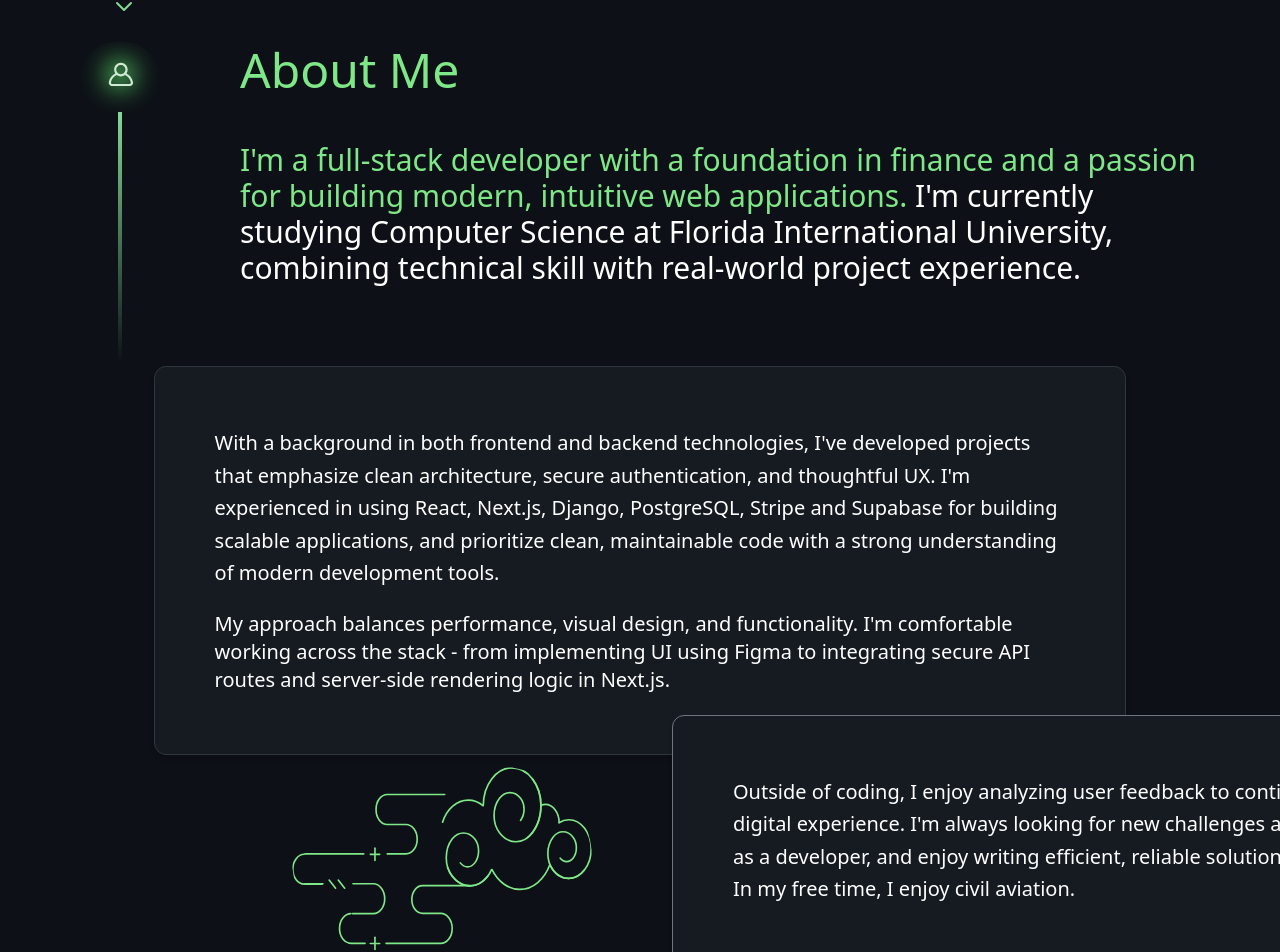
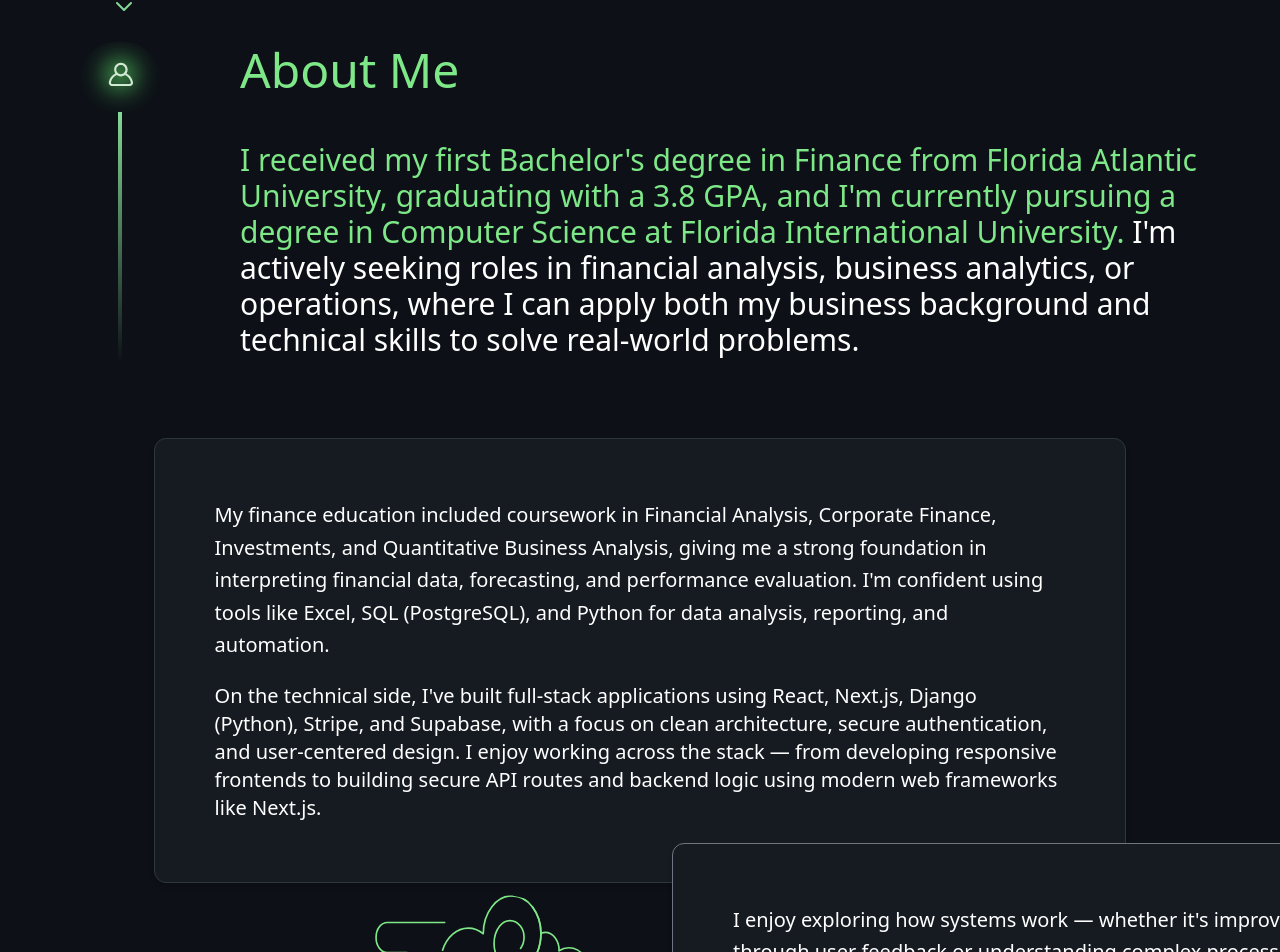
Before and after one commit to TBud15/portfolio-website, a Next.js app: page / in a window 1280 px wide. Shown: the part 798-1750 px from the top of the page. Built offline with nearby package versions, Linux system fonts and the light colour scheme.

Commit message:
text changes

```diff
--- a/src/components/AboutMe.jsx
+++ b/src/components/AboutMe.jsx
@@ -25,12 +25,14 @@
           </h1>
           <p className="text-3xl w-240 mt-12">
             <span className="text-[#7EE787]">
-              I'm a full-stack developer with a foundation in finance and a
-              passion for building modern, intuitive web applications.
+              I received my first Bachelor's degree in Finance from Florida
+              Atlantic University, graduating with a 3.8 GPA, and I'm currently
+              pursuing a degree in Computer Science at Florida International
+              University.
             </span>{" "}
-            I'm currently studying Computer Science at Florida International
-            University, combining technical skill with real-world project
-            experience.
+            I'm actively seeking roles in financial analysis, business
+            analytics, or operations, where I can apply both my business
+            background and technical skills to solve real-world problems.
           </p>
         </div>
       </div>
@@ -40,12 +42,14 @@
         <h1 className="text-[#7EE787] text-4xl">About Me</h1>
         <p className="text-xl leading-relaxed">
           <span className="text-[#7EE787]">
-            I'm a full-stack developer with a foundation in finance and a
-            passion for building modern, intuitive web applications.
+            I received my first Bachelor's degree in Finance from Florida
+            Atlantic University, graduating with a 3.8 GPA, and I'm currently
+            pursuing a degree in Computer Science at Florida International
+            University.
           </span>{" "}
-          I'm currently studying Computer Science at Florida International
-          University, combining technical skill with real-world project
-          experience.
+          I'm actively seeking roles in financial analysis, business analytics,
+          or operations, where I can apply both my business background and
+          technical skills to solve real-world problems.
         </p>
       </div>
 
@@ -54,18 +58,20 @@
         {/* top container - shared layout */}
         <div className="w-full lg:w-[80%] mx-auto bg-[#161B22] text-white p-6 lg:p-15 rounded-xl shadow-md z-10 relative text-start border border-[#30363D]">
           <p className="leading-relaxed text-xl">
-            With a background in both frontend and backend technologies, I've
-            developed projects that emphasize clean architecture, secure
-            authentication, and thoughtful UX. I'm experienced in using React,
-            Next.js, Django, PostgreSQL, Stripe and Supabase for building
-            scalable applications, and prioritize clean, maintainable code with
-            a strong understanding of modern development tools.
+            My finance education included coursework in Financial Analysis,
+            Corporate Finance, Investments, and Quantitative Business Analysis,
+            giving me a strong foundation in interpreting financial data,
+            forecasting, and performance evaluation. I'm confident using tools
+            like Excel, SQL (PostgreSQL), and Python for data analysis,
+            reporting, and automation.
           </p>
           <p className="mt-5 text-xl">
-            My approach balances performance, visual design, and functionality.
-            I'm comfortable working across the stack - from implementing UI
-            using Figma to integrating secure API routes and server-side
-            rendering logic in Next.js.
+            On the technical side, I've built full-stack applications using
+            React, Next.js, Django (Python), Stripe, and Supabase, with a focus
+            on clean architecture, secure authentication, and user-centered
+            design. I enjoy working across the stack — from developing
+            responsive frontends to building secure API routes and backend logic
+            using modern web frameworks like Next.js.
           </p>
         </div>
 
@@ -86,11 +92,12 @@
             {/* bottom overlapping container */}
             <div className="bg-[#161B22] text-white p-6 lg:p-15 rounded-xl shadow-md text-start border border-[#6E7681] mt-15 lg:mt-0">
               <p className="leading-relaxed text-xl">
-                Outside of coding, I enjoy analyzing user feedback to
-                continuously improve the digital experience. I'm always looking
-                for new challenges and opportunities to grow as a developer, and
-                enjoy writing efficient, reliable solutions for real-world
-                problems. In my free time, I enjoy civil aviation.
+                I enjoy exploring how systems work — whether it's improving
+                digital experiences through user feedback or understanding
+                complex processes in fields like civil aviation, which I follow
+                closely in my free time. I'm always looking for opportunities to
+                grow, take on new challenges, and contribute to meaningful,
+                data-informed work.
               </p>
             </div>
           </div>
--- a/src/components/Contact.jsx
+++ b/src/components/Contact.jsx
@@ -24,9 +24,9 @@
           <h1 className="text-[#939AFF] text-5xl mt-43">Contact</h1>
           <p className="text-3xl w-240 mt-12">
             <span className="text-[#939AFF]">Want to get in touch? </span>
-            Feel free to reach out regarding collaboration, internship
-            opportunities, or tech projects. I'm always open to connecting with
-            others who share a passion for development.
+            Feel free to reach out regarding collaboration, opportunities, or
+            tech projects. I'm always open to connecting with others who share a
+            passion for finance or development.
           </p>
 
           {/* contact info */}
--- a/src/components/Hero.jsx
+++ b/src/components/Hero.jsx
@@ -65,7 +65,7 @@
           </h2>
           <div className="flex flex-wrap justify-center lg:justify-start items-center gap-3 lg:gap-5">
             <p className="text-lg lg:text-4xl text-gray-500">
-              Aspiring Software Engineer
+              Finance graduate & Computer Science student
             </p>
 
             {/* LinkedIn */}
--- a/src/components/SkillsOverview.jsx
+++ b/src/components/SkillsOverview.jsx
@@ -4,6 +4,22 @@
       {/* desktop layout */}
       <div className="hidden lg:block mx-auto bg-[#161B22] text-white p-15 rounded-xl shadow-md z-10 border border-[#30363D] text-xl ml-60 mr-130 mt-215">
         <h2 className="text-[#EFE828] text-4xl font-bold mb-4">Skills</h2>
+
+        <div className="mb-6">
+          <h3 className="text-[#F7FD5A] text-lg font-semibold mb-2">
+            Finance & Analytics
+          </h3>
+          <ul className="list-disc list-inside space-y-1">
+            <li>
+              Financial Analysis, Forecasting, Budgeting, Financial Reporting
+            </li>
+            <li>Excel, SQL (PostgreSQL), Python</li>
+            <li>
+              Quantitative Business Analysis, Investments, Corporate Finance,
+              Financial Statement Analysis
+            </li>
+          </ul>
+        </div>
 
         <div className="mb-6">
           <h3 className="text-[#F7FD5A] text-lg font-semibold mb-2">
```
